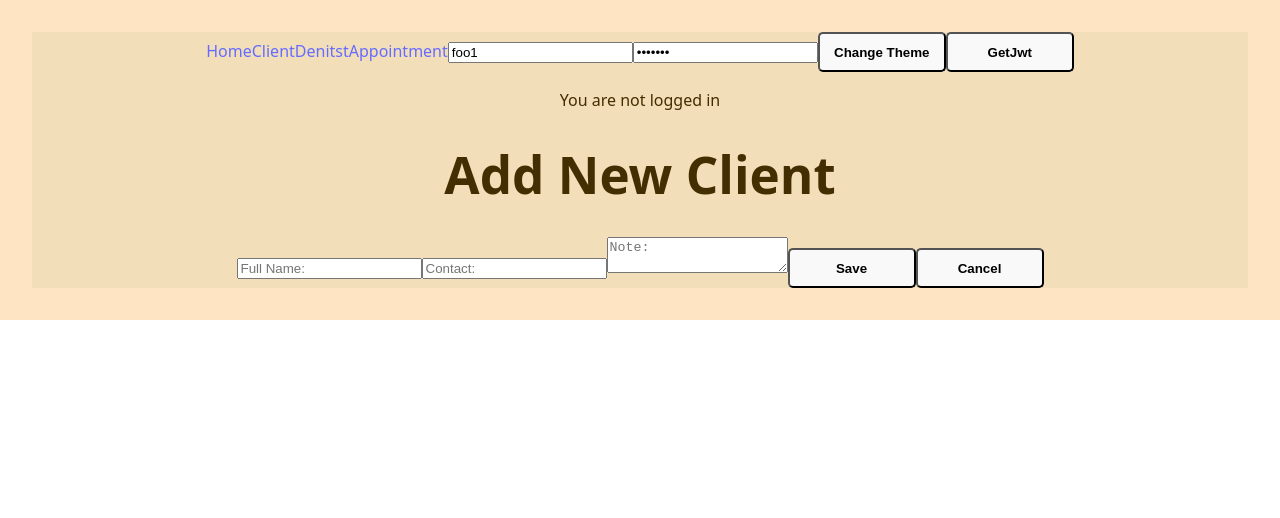
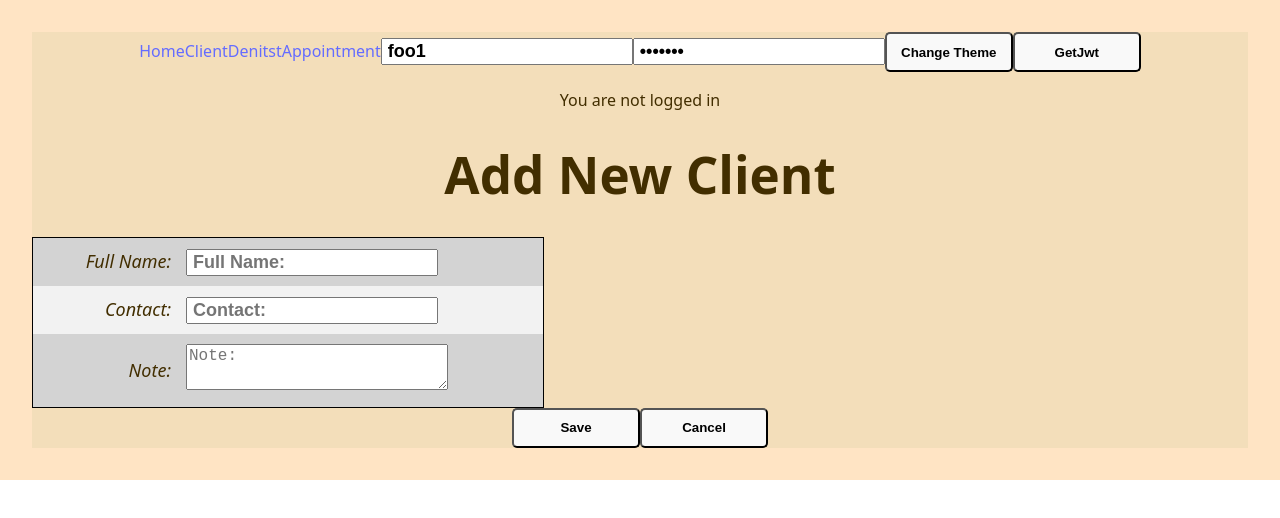
Before and after one commit to Deki1973/dentistfe, a React (Vite) app: page /addNewClient in a window 1280 px wide. Shown: the top 518 px of the page. Built offline with nearby package versions, Linux system fonts and the light colour scheme.

Commit message:
Improve style

```diff
--- a/src/components/ClientDetail2.jsx
+++ b/src/components/ClientDetail2.jsx
@@ -2,7 +2,7 @@ import { useState } from "react";
 import { useJwt } from "../contexts/JwtContext";
 import { useEffect } from "react";
 import { useNavigate } from "react-router-dom";
-import "../styles/clientStyle.scss"
+import "../styles/ClientStyle.scss"
 
 const ClientDetail2 = (prop) => {
      const {jwt2}=useJwt();
@@ -53,7 +53,9 @@ const ClientDetail2 = (prop) => {
                     <td className="left">Contact:</td><td className="right"> {client.contact}</td>
                 </tr>
                 <tr>
-                    {client.note && <td colSpan="2">Note: {client.note}</td>}
+                    <td className="left">Note: </td>
+                    {client.note && <td className="right">{client.note}</td>}
+
                 </tr>
             </table>
 
--- a/src/pages/AddNewClient.jsx
+++ b/src/pages/AddNewClient.jsx
@@ -1,49 +1,50 @@
 import { useState } from "react";
 import { useJwt } from "../contexts/JwtContext";
 import { useNavigate } from "react-router-dom";
+
 
 const AddNewClient = () => {
 
 
 
-    let {jwt2}=useJwt();
-    const[fullName,setFullName]=useState("")
-    const[contact,setContact]=useState("")
-    const[note,setNote]=useState("")
+    let { jwt2 } = useJwt();
+    const [fullName, setFullName] = useState("")
+    const [contact, setContact] = useState("")
+    const [note, setNote] = useState("")
 
-    const navigate=useNavigate()
+    const navigate = useNavigate()
 
-    const handleSubmit=async (e)=>{
+    const handleSubmit = async (e) => {
         e.preventDefault()
         console.log(e.nativeEvent.submitter.id)
-        if (e.nativeEvent.submitter.id==="btnSave"){
+        if (e.nativeEvent.submitter.id === "btnSave") {
             console.log("handle save")
 
-            const response=await fetch(`http://localhost:8080/client`,{
-                method:"POST",
-                mode:"cors",
-                body:JSON.stringify({
-                    fullName:fullName,
-                    contact:contact,
-                    note:note
+            const response = await fetch(`http://localhost:8080/client`, {
+                method: "POST",
+                mode: "cors",
+                body: JSON.stringify({
+                    fullName: fullName,
+                    contact: contact,
+                    note: note
 
                 }),
 
-                    headers:{
+                headers: {
                     'Authorization': `Bearer ${jwt2}`,
                     'Content-Type': 'application/json',
                 }
             })
             console.log(response)
-    const json1=await response.json();
+            const json1 = await response.json();
             console.log("Successfuly added: ")
             console.log(json1)
-    console.log(json1.clientId+"|"+json1.fullName+"|"+json1.contact+"|"+json1.note)
+            console.log(json1.clientId + "|" + json1.fullName + "|" + json1.contact + "|" + json1.note)
             window.alert(`A new client successfully added: \n${json1.clientId}\n${json1.fullName}\n${json1.contact}\n${json1.note}`)
 
 
         }
-        if(e.nativeEvent.submitter.id==="btnCancel"){
+        if (e.nativeEvent.submitter.id === "btnCancel") {
             console.log("handle cancel")
             navigate("/client")
         }
@@ -52,31 +53,48 @@ console.log(response)
     }
 
     return (
-        <>
+        <div className="addNewClient">
             <h1>Add New Client</h1>
 
             <form action="submit" onSubmit={handleSubmit}>
-            <input type="text" id="inputFullName"
+
+                <table>
+                    <tbody>
+                        <tr>
+                            <td className="left">Full Name: </td><td className="right"><input type="text" id="inputFullName"
                                 placeholder="Full Name: " value={fullName}
-            onChange={e=>{
-                setFullName(e.target.value)}}/>
-            <input type="text" id="inputContact"
+                                onChange={e => {
+                                    setFullName(e.target.value)
+                                }} /></td>
+                        </tr>
+                        <tr>
+                            <td className="left">Contact: </td>
+
+                            <td className="right"> <input type="text" id="inputContact"
                                 placeholder="Contact: "
                                 value={contact}
-            onChange={e=>{
+                                onChange={e => {
                                     setContact(e.target.value)
-            }}/>
-            <textarea id="textareaNote"
+                                }} /></td>
+                        </tr>
+                        <tr>
+                            <td className="left">Note: </td><td className="right"> <textarea id="textareaNote"
                                 placeholder="Note: "
-            value={note} onChange={e=>{
+                                value={note} onChange={e => {
                                     setNote(e.target.value)
                                 }}
-            ></textarea>
+                            ></textarea></td>
+                        </tr>
+                    </tbody>
+                </table>
+
+
+
                 <button type="submit" id="btnSave">Save</button>
                 <button type="submit" id="btnCancel">Cancel</button>
 
             </form>
-        </>
+        </div>
     );
 }
 
--- a/src/pages/Client.jsx
+++ b/src/pages/Client.jsx
@@ -9,7 +9,7 @@ import { Navigate, useNavigate } from "react-router-dom"
 import axios from "axios"
 import { urlHeroku } from "../script/urls"
 
-import "../styles/clientStyle.scss"
+import "../styles/ClientStyle.scss"
 
 const Client = () => {
 
--- a/src/pages/UpdateClient.jsx
+++ b/src/pages/UpdateClient.jsx
@@ -130,19 +130,20 @@ const UpdateClient = () => {
 
                 <table>
                     <tbody>
-                        <tr><td>ID: </td><td>{id}</td></tr>
                         <tr>
-                            <td> <label>Full Name: </label></td><td> <input type="text" placeholder="Full Name: " value={fullName} onChange={e => {
+                            <td className="left">ID: </td><td className="right">{id}</td></tr>
+                        <tr>
+                            <td className="left">Full Name: </td><td className="right"> <input type="text" placeholder="Full Name: " value={fullName} onChange={e => {
                                 setFullName(e.target.value)
                             }} /></td>
                         </tr>
                         <tr>
-                            <td><label>Contact: </label></td><td> <input type="text" placeholder="Contact: " value={contact} onChange={e => {
+                            <td className="left">Contact: </td><td> <input type="text" placeholder="Contact: " value={contact} onChange={e => {
                                 setContact(e.target.value)
                             }} /></td>
                         </tr>
                         <tr>
-                            <td>  <label>Note: </label></td><td><textarea placeholder="Note: " value={note} onChange={e => {
+                            <td className="left">Note: </td><td><textarea placeholder="Note: " value={note} onChange={e => {
                                 setNote(e.target.value)
                             }}></textarea></td>
                         </tr>
--- /dev/null
+++ b/src/styles/AddNewClient.scss
@@ -0,0 +1,5 @@
+.addNewClient{
+display: flex;
+flex-direction: column;
+align-items: center;
+}
--- a/src/styles/ClientStyle.scss
+++ b/src/styles/ClientStyle.scss
@@ -11,6 +11,8 @@
     align-items: center;
 
     padding: 10px;
+    margin-top: 5px;
+    margin-bottom: 5px;
 
 
 
@@ -42,11 +44,13 @@ td{
   font-style: italic;
   font-weight: 300;
   width: 10vw;
+  text-align: right;
 
 }
-.right{
+.right, input{
   font-style: normal;
   font-weight: 600;
+  font-size: large;
   padding-left: 5px;
 }
 button{
@@ -67,3 +71,8 @@ button{
   width: 20vw;
   height: 3vh;
 }
+textarea{
+  width: 20vw;
+  height: 5vh;
+  font-size: large;
+}
--- a/src/styles/UpdateClient.scss
+++ b/src/styles/UpdateClient.scss
@@ -2,4 +2,7 @@
     display: flex;
     flex-direction: column;
     align-items: center;
+    background-color: rgb(223, 192, 155);
+
+
 }
```
Lines whose indentation alone changed are shown as unchanged.
